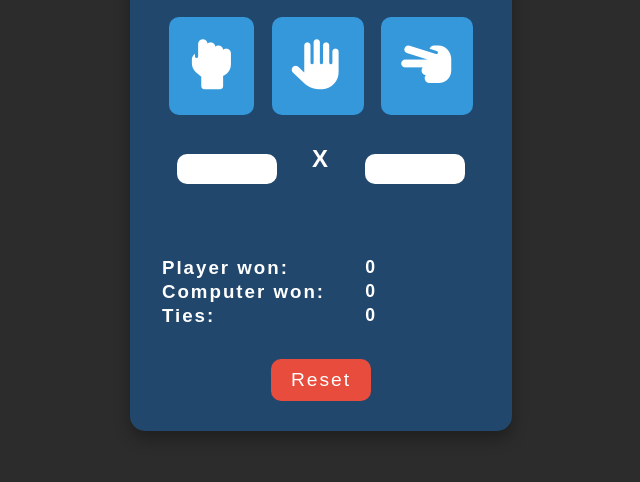
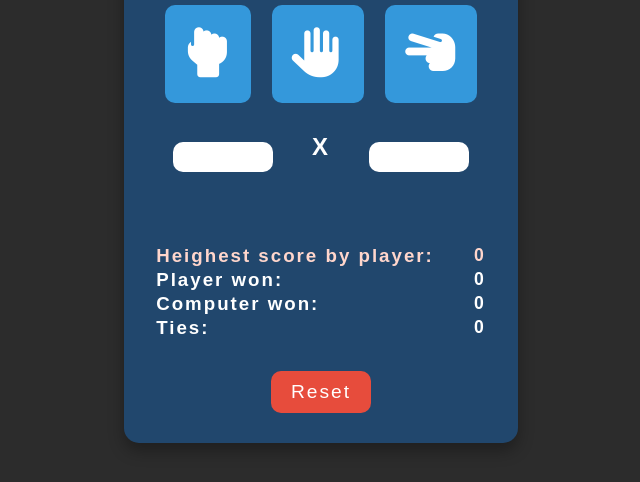
Before and after one commit to suhas-beleyur/rock-paper-scissor-game, a plain HTML site: page index.html in a window 1280 px wide. Shown: the part 234-716 px from the top of the page, without its empty margins (319-959 px from the left). Drawn offline with Linux system fonts and the light colour scheme.

Commit message:
Update index.html

```diff
--- a/index.html
+++ b/index.html
@@ -35,6 +35,14 @@
         <table class="dash">
             <tr>
                 <td>
+                    <h3 style="font-weight:900; color: rgb(255, 214, 204);">Heighest score by player:</h3>
+                </td>
+                <td>
+                    <input type="text" id="hscore" disabled style="font-weight:900; color: rgb(255, 214, 204);">
+                </td>
+            </tr>
+            <tr>
+                <td>
                     <h3>Player won:</h3>
                 </td>
                 <td>
```
